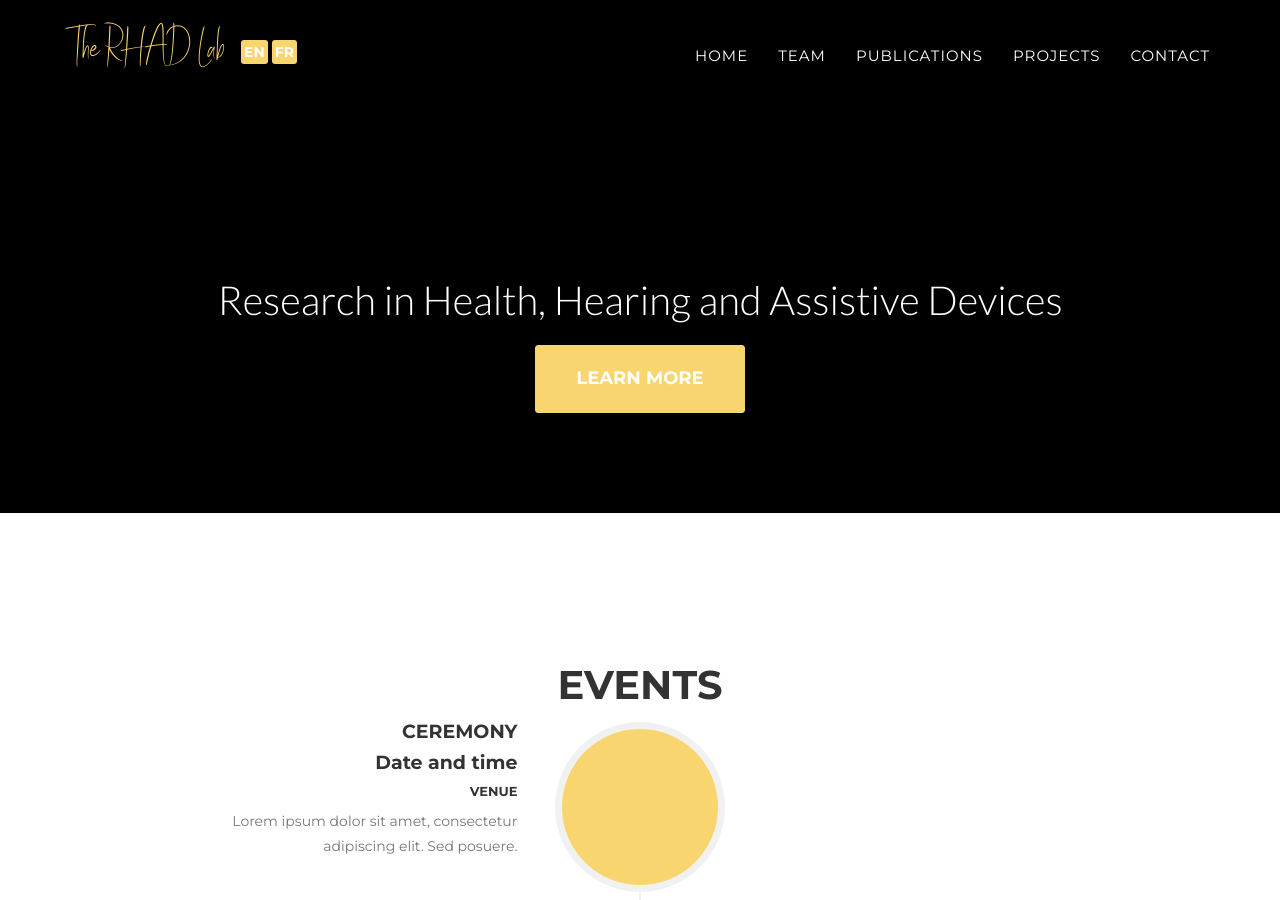
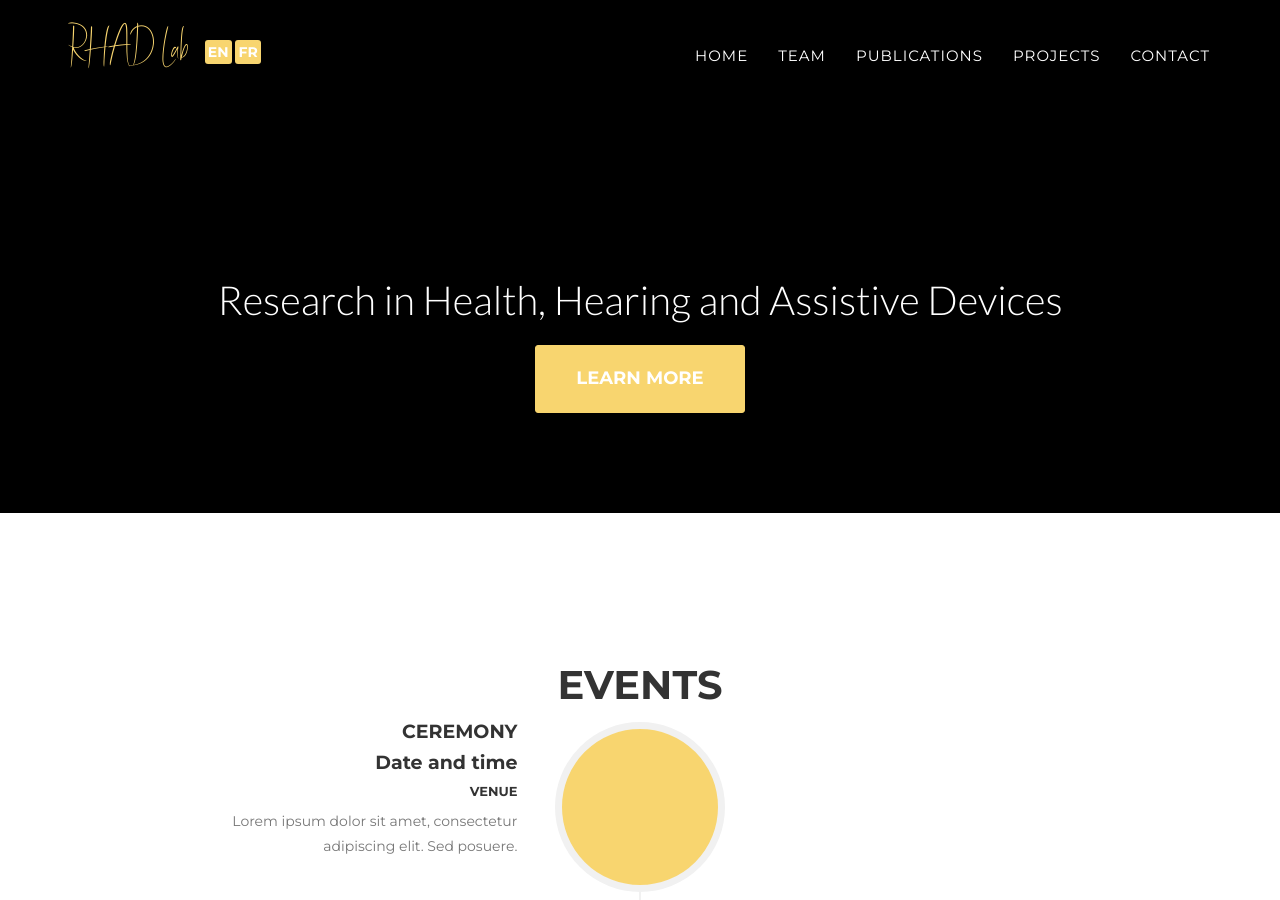
Before and after one commit to rhad-lab/rhad-lab, a Jekyll site: the page built from index.html, in a window 1280 px wide and 900 px high. Built offline with Jekyll 4.4.1, drawn with Linux system fonts in a browser that asks for light colours; some web fonts are replaced.

Commit message:
Update _config.yml

```diff
--- a/_config.yml
+++ b/_config.yml
@@ -2,7 +2,7 @@
 #baseurl: /wedding-template
 
 # Site settings
-title: The RHAD Lab
+title: RHAD Lab
 email: rachel.bouserhal@etsmtl.ca
 description: "Research in Health, Hearing and Assistive Devices."
 
```
